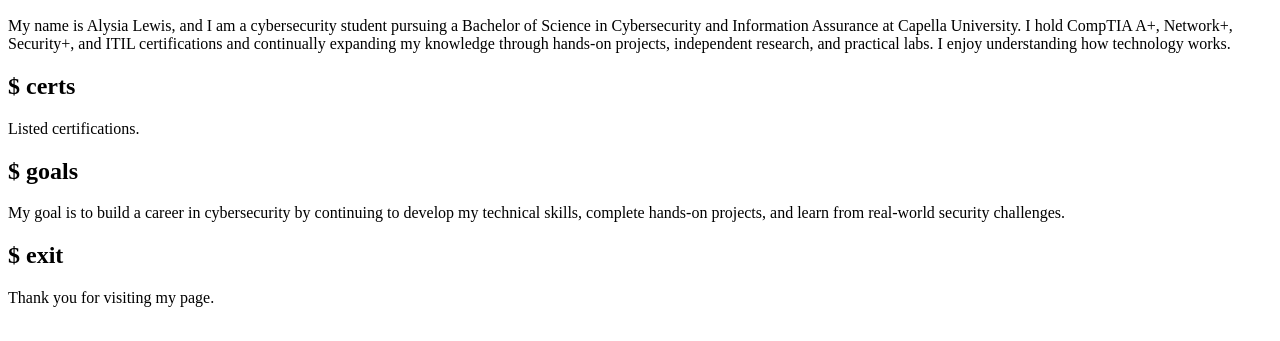
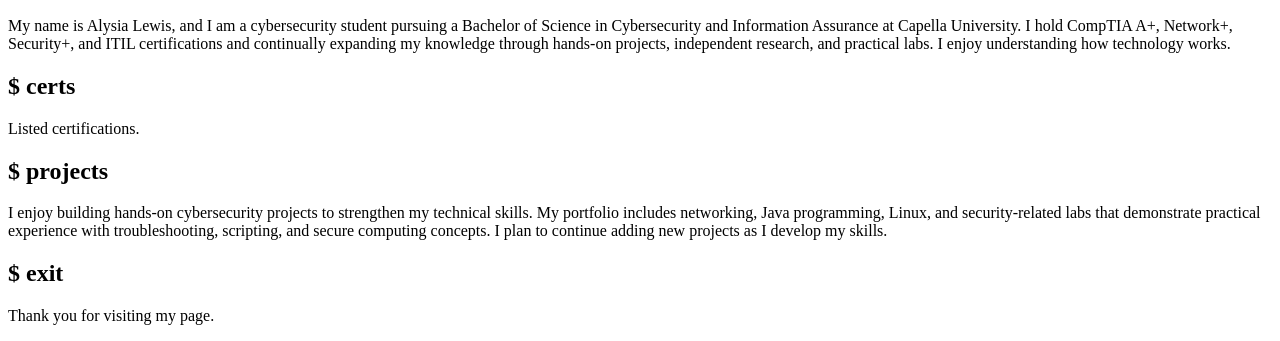
Before and after one commit to alysialew/IT-FPX3240, a plain HTML site: page index.html in a window 1280 px wide. Shown: the part 640-981 px from the top of the page. Drawn offline with Linux system fonts and the light colour scheme.

Commit message:
Update page content

```diff
--- a/index.html
+++ b/index.html
@@ -30,19 +30,23 @@
       independent research, and practical labs. I enjoy understanding how technology works.
     </p>
 
-    <!-- Terminal-style section: Displays earned certifications -->
+    <!-- Terminal-style section that displays earned certifications -->
     <h2>$ certs</h2>
     <p>
       Listed certifications.
     </p>
 
-    <!-- Terminal-style section with h2 heading -->
-    <h2>$ goals</h2>
-    <p>
-      My goal is to build a career in cybersecurity by continuing to
-      develop my technical skills, complete hands-on projects, and learn
-      from real-world security challenges.
-    </p>
+   <!-- Terminal-style section that highlights current cybersecurity projects -->
+
+<h2>$ projects</h2>
+
+<p>
+  I enjoy building hands-on cybersecurity projects to strengthen my
+  technical skills. My portfolio includes networking, Java programming,
+  Linux, and security-related labs that demonstrate practical experience
+  with troubleshooting, scripting, and secure computing concepts. I plan
+  to continue adding new projects as I develop my skills.
+</p>
 
     <!-- Terminal-style section with h2 heading -->
     <h2>$ exit</h2>
```
